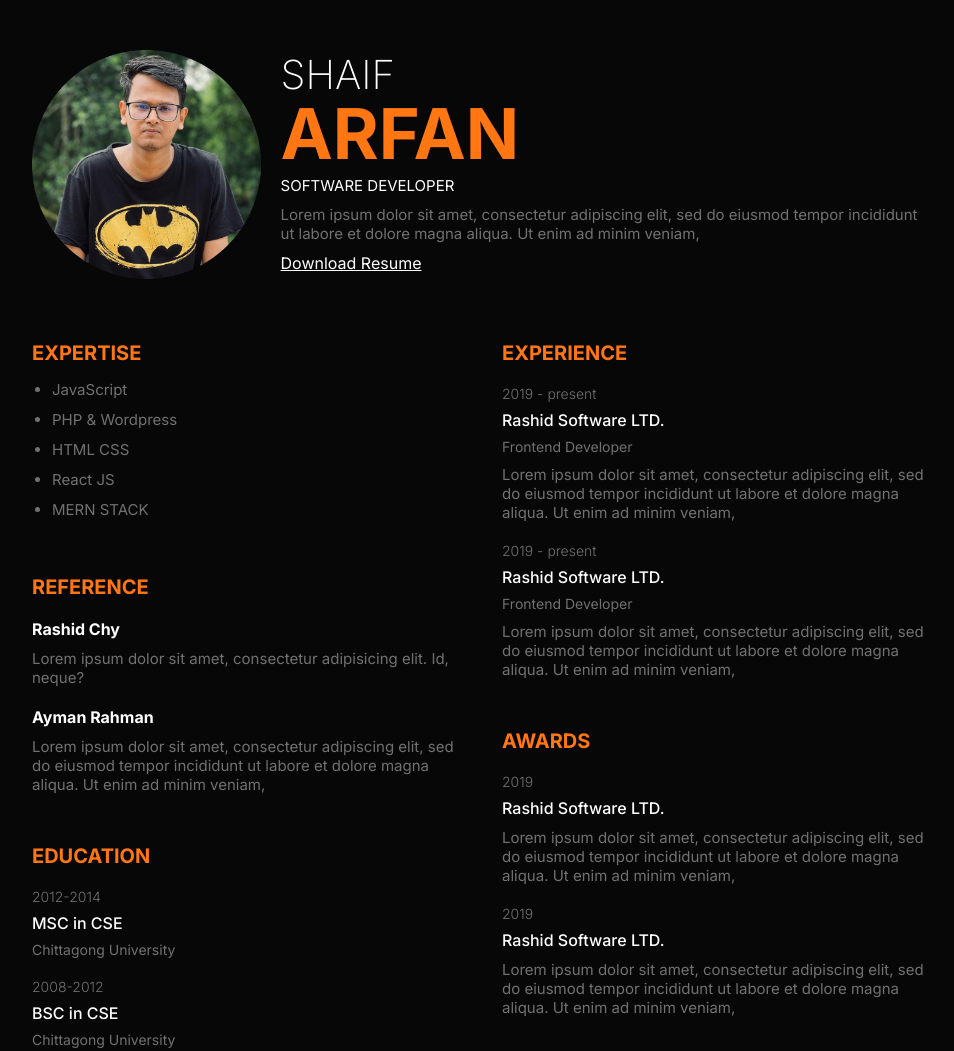
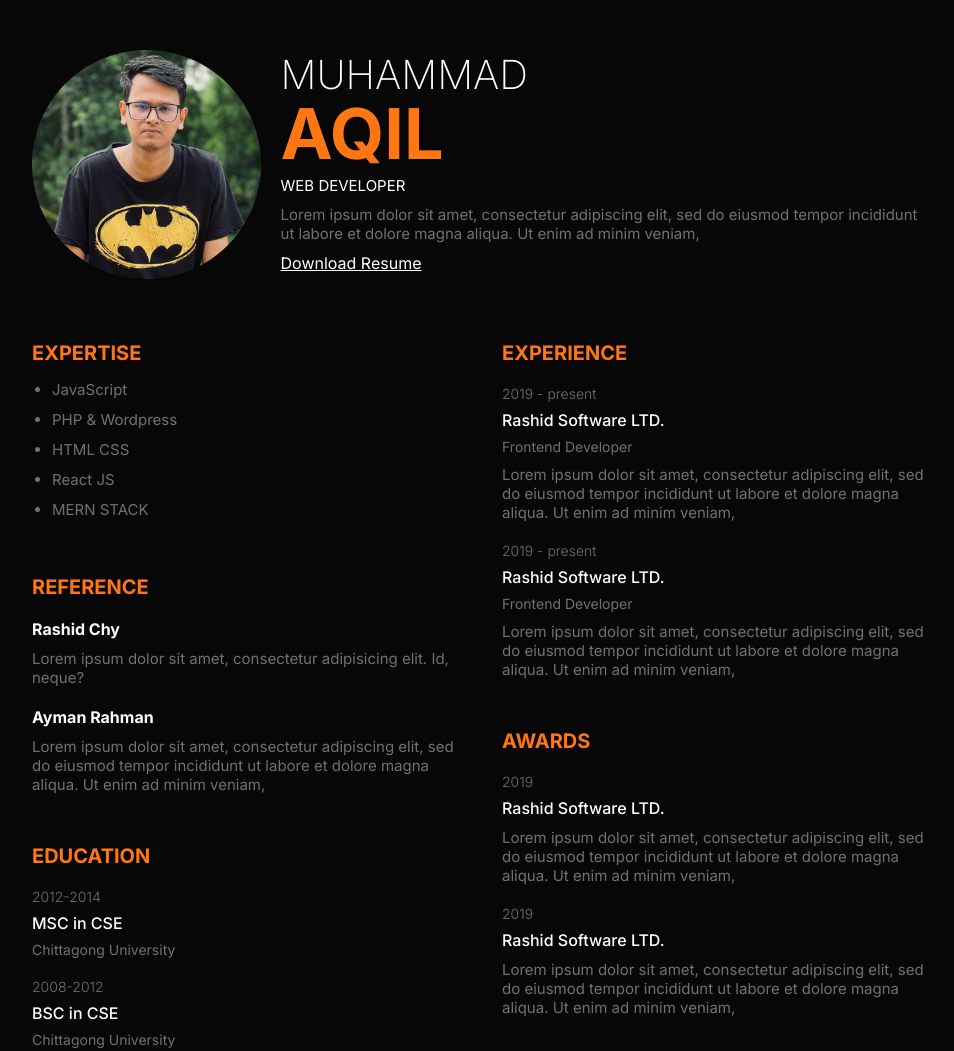
Before and after one commit to BlankedWave/resume, a plain HTML site: page index.html in a window 1280 px wide. Shown: the top 1051 px of the page, without its empty margins (158-1112 px from the left). Drawn offline with nearby package versions, Linux system fonts and the light colour scheme.

Commit message:
Update index.html
update name

```diff
--- a/index.html
+++ b/index.html
@@ -19,10 +19,10 @@
         </div>
         <div>
           <h1 class="profile_name">
-            <span class="profile_name_firstName">Shaif</span>
-            <span class="profile_name_lastName">Arfan</span>
+            <span class="profile_name_firstName">Muhammad</span>
+            <span class="profile_name_lastName">Aqil</span>
           </h1>
-          <p class="profile_title">Software Developer</p>
+          <p class="profile_title">Web Developer</p>
           <p class="description profile_description">
             Lorem ipsum dolor sit amet, consectetur adipiscing elit, sed do eiusmod tempor incididunt ut labore et
             dolore
```
